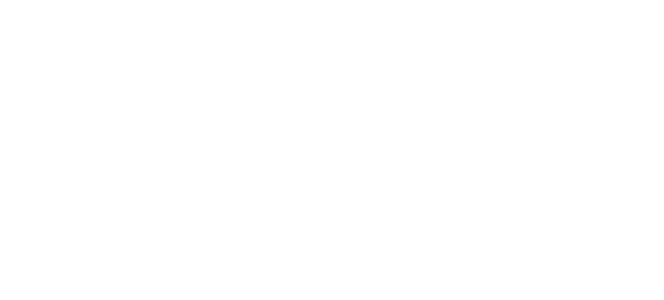
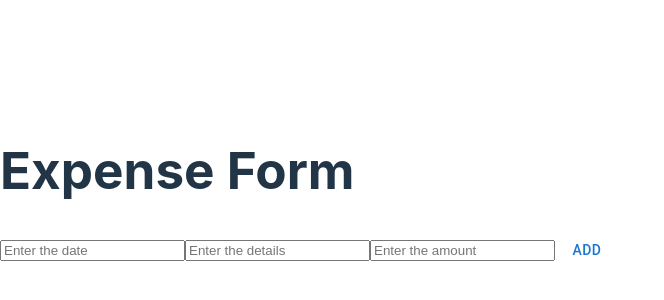
Before and after one commit to pritha921/expense-tracker, a React (Vite) app: page / in a window 1280 px wide. Shown: the part 212-512 px from the top of the page, without its empty margins (0-664 px from the left). Built offline with nearby package versions, Linux system fonts and the light colour scheme.

Commit message:
created the form structure for adding expenses

```diff
--- a/package.json
+++ b/package.json
@@ -15,7 +15,8 @@
     "@mui/icons-material": "^5.15.16",
     "@mui/material": "^5.15.16",
     "react": "^18.2.0",
-    "react-dom": "^18.2.0"
+    "react-dom": "^18.2.0",
+    "react-hook-form": "^7.51.4"
   },
   "devDependencies": {
     "@types/react": "^18.2.66",
--- a/src/App.tsx
+++ b/src/App.tsx
@@ -1,9 +1,10 @@
-import React from 'react'
+import ExpenseForm from './components/ExpenseForm'
 
 const App = () => {
   return (
     <div>
 
+      <ExpenseForm></ExpenseForm>
     </div>
   )
 }
--- a/src/components/ExpenseForm.tsx
+++ b/src/components/ExpenseForm.tsx
@@ -0,0 +1,39 @@
+import { Button} from "@mui/material";
+import {SubmitHandler, useForm} from 'react-hook-form'
+
+type FormFields={
+    date: string,
+    details: string,
+    amount: number
+}
+
+const ExpenseForm = () => {
+    const { register, handleSubmit,formState:{errors} }= useForm<FormFields>();
+
+    const onSubmit: SubmitHandler<FormFields>=(data)=>{
+        console.log(data);
+    }
+  return (
+    <>
+      <div>
+        <h1>Expense Form</h1>
+      </div>
+      <div>
+        <form onSubmit={handleSubmit(onSubmit)}>
+          <input {...register("date", { required: "Please enter the date" })} type="text" placeholder="Enter the date" />
+          {errors.date && (<div>{errors.date.message}</div>
+          )}
+          <input {...register("details", { required: "Please enter details of expenses" })} type="text" placeholder="Enter the details" />
+          {errors.details && (<div>{errors.details.message}</div>
+          )}
+          <input {...register("amount", { required: "Please enter the amount" })} type="text" placeholder="Enter the amount" />
+          {errors.amount && (<div>{errors.amount.message}</div>
+          )}
+          <Button type="submit">Add   </Button>
+        </form>
+      </div>
+    </>
+  );
+};
+
+export default ExpenseForm;
```
Also changed, not shown: 1 other file (tests, documents, lock files or other folders).
